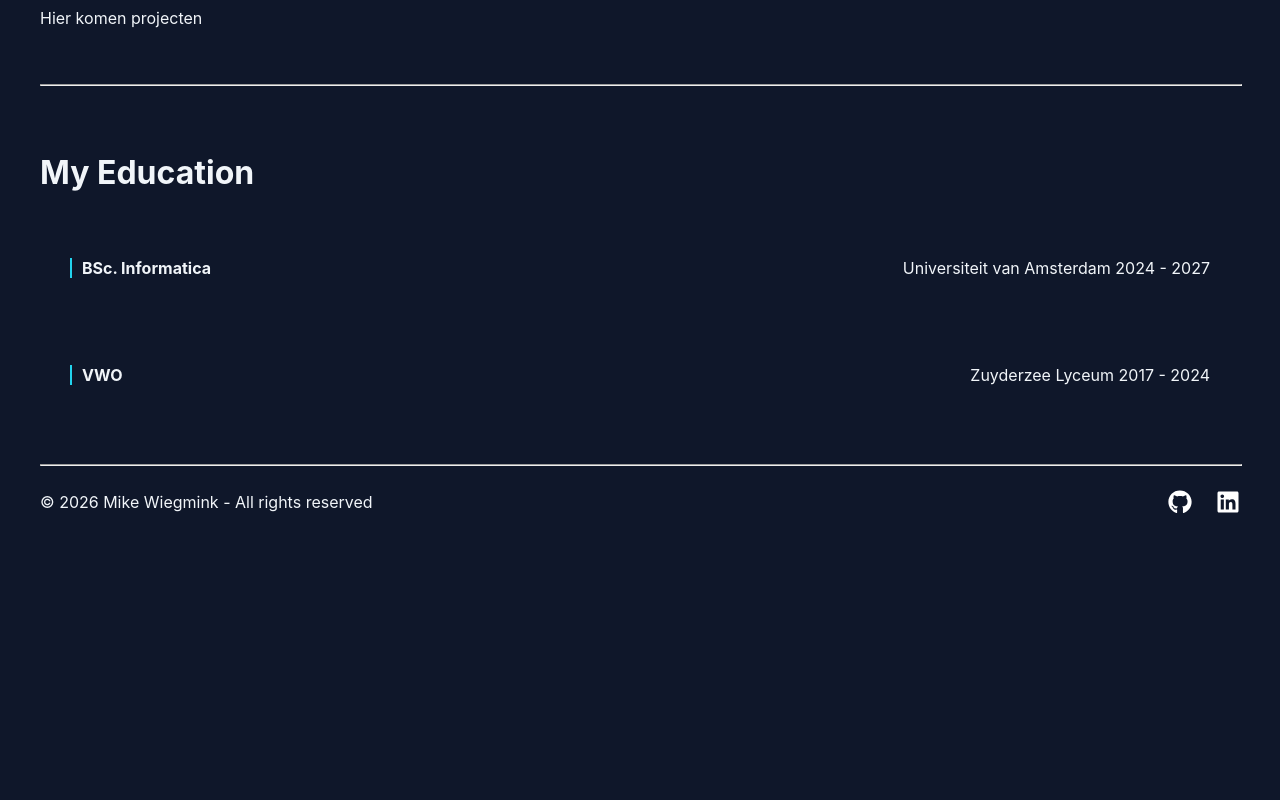
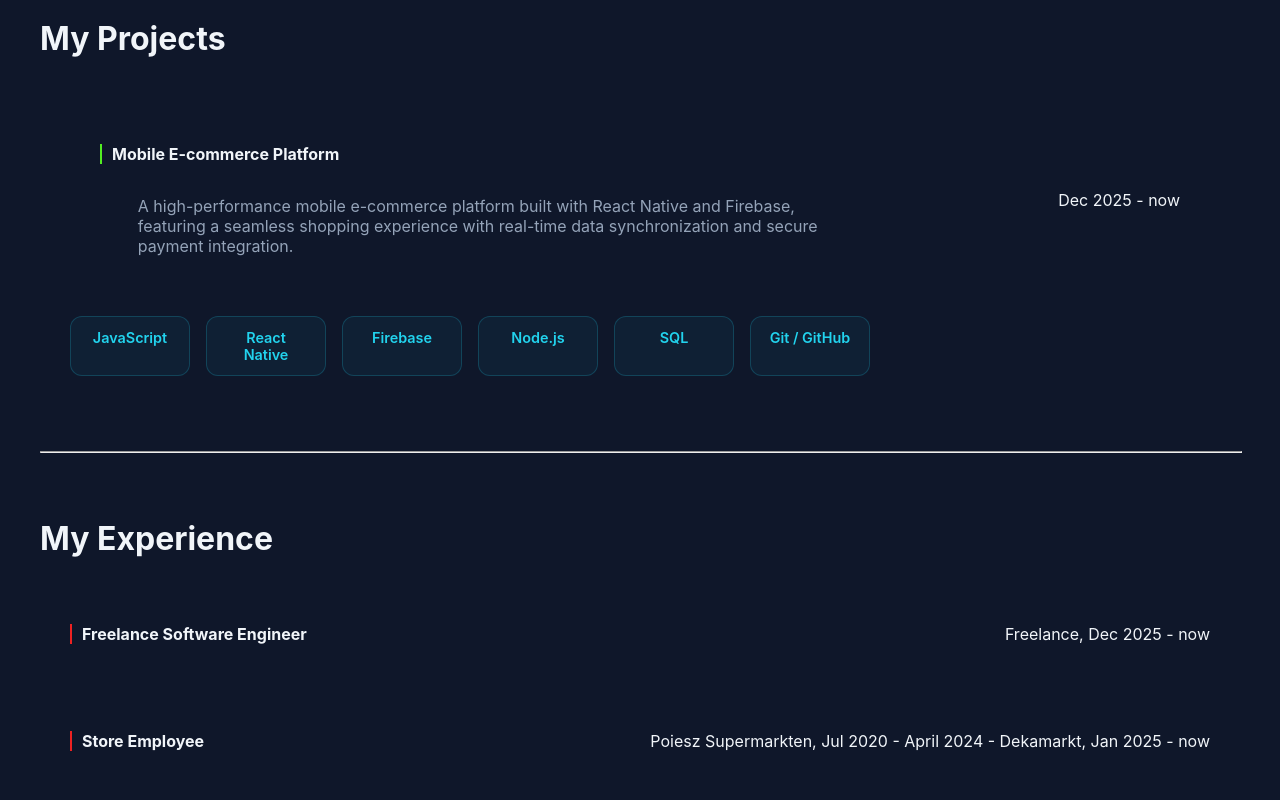
Before and after one commit to MikeWiegmink/Website, a Next.js app in the folder mike-website/: page / in a window 1280 px wide. Shown: the part 1080-1880 px from the top of the page. Before the commit the page ends 1640 px from the top, so only its background shows below. Built offline with nearby package versions, Linux system fonts and the light colour scheme.

Commit message:
Added experience and projects sections

```diff
--- a/mike-website/app/page.tsx
+++ b/mike-website/app/page.tsx
@@ -49,21 +49,56 @@ export default function Home() {
                 <div className="skillBadge"><span>Next.js</span></div>
                 <div className="skillBadge"><span>React Native</span></div>
                 <div className="skillBadge"><span>Node.js</span></div>
+                <div className="skillBadge"><span>Firebase</span></div>
                 <div className="skillBadge"><span>Git / GitHub</span></div>
             </div>
         </section>
         <hr className='divider'/>
-        <section className="projectsContainer">
-            <p>Hier komen projecten</p>
+        <section className="itemizeContainer">
+            <h1 className='itemizeHeader'>My Projects</h1>
+            <section className="projectContainer">
+                <section className='projectRow'>
+                    <section className="itemizeLeft">
+                        <p className="projectTitle">Mobile E-commerce Platform</p>
+                        <p className="projectDesc">
+                            A high-performance mobile e-commerce platform built with React Native and Firebase,
+                            featuring a seamless shopping experience with real-time data synchronization and secure payment integration.
+                        </p>
+                    </section>
+                    <p>Dec 2025 - now</p>
+                </section>
+                <section className="toolsRow">
+                    <div className="toolsGrid">
+                        <div className="toolsBadge"><span>JavaScript</span></div>
+                        <div className="toolsBadge"><span>React Native</span></div>
+                        <div className="toolsBadge"><span>Firebase</span></div>
+                        <div className="toolsBadge"><span>Node.js</span></div>
+                        <div className="toolsBadge"><span>SQL</span></div>
+                        <div className="toolsBadge"><span>Git / GitHub</span></div>
+                    </div>
+                </section>
+            </section>
         </section>
         <hr className='divider'/>
-        <section className='educationContainer'>
-            <h1 className='educationHeader'>My Education</h1>
-            <section className='educationRow'>
+        <section className='itemizeContainer'>
+            <h1 className='itemizeHeader'>My Experience</h1>
+            <section className='itemizeRow'>
+                <p className="experienceTitle">Freelance Software Engineer</p>
+                <p>Freelance, Dec 2025 - now</p>
+            </section>
+            <section className='itemizeRow'>
+                <p className="experienceTitle">Store Employee</p>
+                <p>Poiesz Supermarkten, Jul 2020 - April 2024 - Dekamarkt, Jan 2025 - now</p>
+            </section>
+        </section>
+        <hr className='divider'/>
+        <section className='itemizeContainer'>
+            <h1 className='itemizeHeader'>My Education</h1>
+            <section className='itemizeRow'>
                 <p className="educationTitle">BSc. Informatica</p>
                 <p>Universiteit van Amsterdam 2024 - 2027</p>
             </section>
-            <section className='educationRow'>
+            <section className='itemizeRow'>
                 <p className="educationTitle">VWO</p>
                 <p>Zuyderzee Lyceum 2017 - 2024</p>
             </section>
--- a/mike-website/styles/index.styles.css
+++ b/mike-website/styles/index.styles.css
@@ -91,12 +91,12 @@
     letter-spacing: 0.1em;
 }
 
-.educationHeader {
+.itemizeHeader {
     font-size: 2rem;
     margin-bottom: 30px;
 }
 
-.educationRow {
+.itemizeRow {
     background: var(--card-bg);
     padding: 20px 30px;
     border-radius: 16px;
@@ -105,10 +105,84 @@
     align-items: center;
     margin-bottom: 15px;
     transition: background 0.2s ease;
+    flex-wrap: wrap;
 }
 
-.educationRow:hover {
+.itemizeRow:hover {
     background: #2d3748;
+}
+
+.itemizeLeft {
+    display: flex;
+    flex-direction: column;
+    max-width: 70%;
+}
+
+.projectContainer {
+    background: var(--card-bg);
+    padding: 20px 30px;
+    border-radius: 16px;
+    margin-bottom: 15px;
+    transition: background 0.2s ease;
+    flex-wrap: wrap;
+}
+
+.projectContainer:hover {
+    background: #2d3748;
+}
+
+.projectRow {
+    background: var(--card-bg);
+    padding: 20px 30px;
+    border-radius: 16px;
+    display: flex;
+    justify-content: space-between;
+    align-items: center;
+    margin-bottom: 15px;
+    flex-wrap: wrap;
+}
+
+.projectTitle {
+    font-weight: 700;
+    color: var(--accent-color);
+    padding-left: 10px;
+    border-left: 2px solid #52ee22;;
+}
+
+.projectDesc {
+    margin-left: 5%;
+    color:#94a3b8;
+}
+
+.toolsGrid {
+    display: grid;
+    grid-template-columns: repeat(auto-fill, minmax(120px, 10%));
+    gap: 1rem;
+    margin-top: 1.5rem;
+}
+
+.toolsBadge {
+    background: rgba(34, 211, 238, 0.05);
+    border: 1px solid rgba(34, 211, 238, 0.2);
+    border-radius: 12px;
+    padding: 0.75rem 1rem;
+    text-align: center;
+    transition: all 0.3s ease;
+    cursor: default;
+}
+
+.toolsBadge span {
+    display: block;
+    font-size: 0.9rem;
+    font-weight: 600;
+    color: #22d3ee;
+}
+
+.experienceTitle {
+    font-weight: 700;
+    color: var(--accent-color);
+    padding-left: 10px;
+    border-left: 2px solid #ee2222;;
 }
 
 .educationTitle {
```
